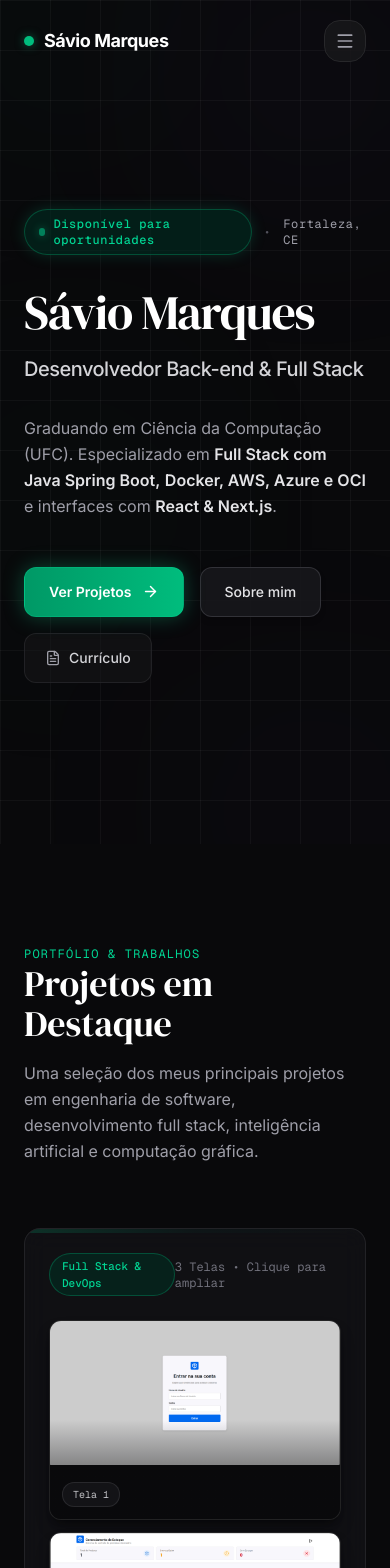
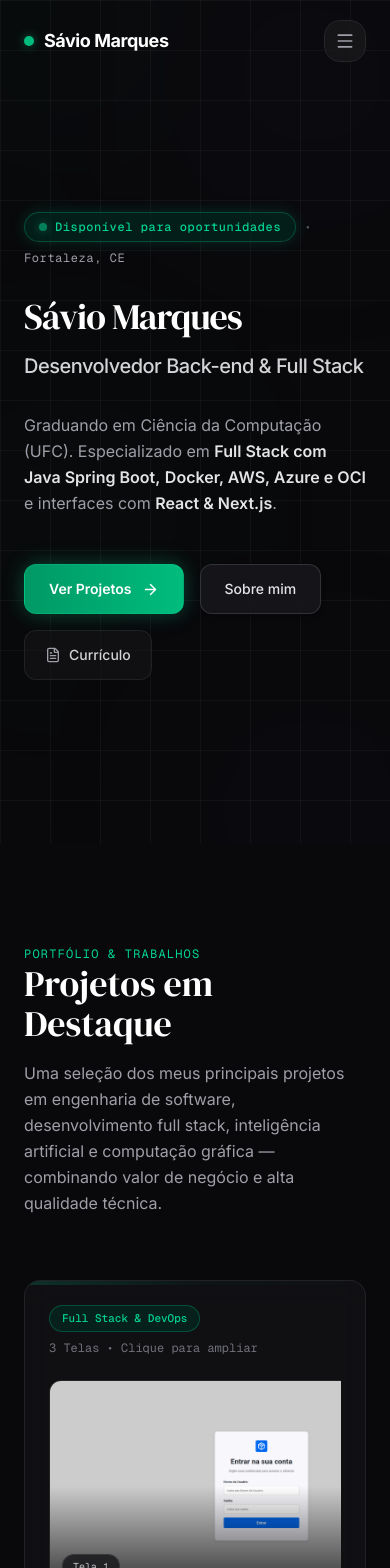
Before and after one commit to Savio-Marques/portfolio, a Next.js app: page / in a window 390 px wide. Shown: the top 1568 px of the page. Built offline with nearby package versions, Linux system fonts and the light colour scheme.

Commit message:
feat: responsive layout

```diff
--- a/src/app/_components/experience-section.tsx
+++ b/src/app/_components/experience-section.tsx
@@ -18,9 +18,9 @@ export const ExperienceSection = () => {
         </div>
 
         <div className="relative pl-6 border-l border-white/10 space-y-10">
-          <div className="relative group">
+          <div className="group">
             {/* Timeline Dot */}
-            <span className="absolute -left-[31px] top-1.5 w-3 h-3 rounded-full bg-zinc-800 border-2 border-violet-500 group-hover:bg-violet-500 transition-colors" />
+            <span className="absolute -left-[5.5px] top-1.5 w-3 h-3 rounded-full bg-zinc-800 border-2 border-violet-500 group-hover:bg-violet-500 transition-colors" />
 
             <div className="flex flex-col sm:flex-row sm:items-center justify-between gap-1 mb-2">
               <h4 className="text-lg font-bold text-white group-hover:text-violet-300 transition-colors">
--- a/src/app/_components/hero.tsx
+++ b/src/app/_components/hero.tsx
@@ -26,7 +26,7 @@ export const Hero = () => {
           className="flex flex-col items-start gap-8 max-w-3xl"
         >
           {/* Availability Badge & Location */}
-          <div className="flex items-center gap-3 text-xs font-mono-tech tracking-wider text-zinc-400">
+          <div className="flex flex-wrap items-center gap-2 sm:gap-3 text-xs font-mono-tech tracking-wider text-zinc-400">
             <span className="inline-flex items-center gap-2 px-3.5 py-1.5 rounded-full bg-emerald-950/60 border border-emerald-500/30 text-emerald-400 font-medium shadow-[0_0_15px_rgba(16,185,129,0.2)]">
               <span className="w-2 h-2 rounded-full bg-emerald-400 animate-pulse shadow-[0_0_8px_rgba(16,185,129,0.8)]" />
               Disponível para oportunidades
@@ -37,7 +37,7 @@ export const Hero = () => {
 
           {/* Main Title & Subtitle */}
           <div className="space-y-4">
-            <h1 className="font-display text-5xl md:text-7xl lg:text-8xl font-normal tracking-tight text-white leading-[1.08]">
+            <h1 className="font-display text-4xl sm:text-5xl md:text-7xl lg:text-8xl font-normal tracking-tight text-white leading-[1.08]">
               Sávio Marques
             </h1>
             <h2 className="text-xl md:text-2xl font-medium text-zinc-300 tracking-tight">
--- a/src/app/_components/projects-section.tsx
+++ b/src/app/_components/projects-section.tsx
@@ -2,7 +2,7 @@
 
 import { motion } from "framer-motion";
 import { ExternalLink, Github } from "lucide-react";
-import { useState } from "react";
+import { useState, useEffect } from "react";
 
 interface Project {
   id: string;
@@ -25,7 +25,7 @@ const projects: Project[] = [
     category: "Full Stack & DevOps",
     gradient: "from-emerald-500/20 via-emerald-900/10 to-transparent",
     description:
-      "Plataforma comercial criada para ajudar pequenos e médios comerciantes no controle de estoque, categorias e pagamentos pendentes de clientes. Possui autenticação segura por token JWT, dashboard com alertas de reposição em tempo real, pipeline automatizada de integração contínua (CI/CD via GitHub Actions), back-end em nuvem AWS EC2 e front-end responsivo hospedado na Vercel.",
+      "Plataforma comercial de alta performance criada para ajudar pequenos e médios comerciantes no controle de estoque, categorias e pagamentos pendentes de clientes. Possui autenticação segura por token JWT, dashboard com alertas de reposição em tempo real, pipeline automatizada de integração contínua (CI/CD via GitHub Actions), back-end em nuvem AWS EC2 e front-end responsivo hospedado na Vercel.",
     technologies: ["Java 21", "Spring Boot 3", "React 18", "TanStack Query", "PostgreSQL", "Docker", "AWS EC2", "GitHub Actions"],
     link: "https://buscapestoque.vercel.app",
     images: [
@@ -65,13 +65,13 @@ const projects: Project[] = [
   {
     id: "univox",
     title: "UniVox — Fórum & Rede Acadêmica",
-    subtitle: "Plataforma colaborativa universitária desenvolvida em equipe",
+    subtitle: "Plataforma colaborativa universitária desenvolvida em equipe com metodologia ágil (Scrum)",
     category: "Full Stack & Trabalho em Equipe",
     gradient: "from-purple-500/20 via-purple-900/10 to-transparent",
     description:
       "Plataforma web de comunicação criada para conectar estudantes e professores universitários, promovendo a troca de conhecimento e fóruns de discussão. Desenvolvida em equipe de 6 integrantes utilizando metodologia ágil Scrum com entregas semanais. Atuei na arquitetura da API em Python (Django 5.2) e na interface reativa em React com Material UI.",
     technologies: ["Python 3.13", "Django 5.2", "Django REST", "React.js", "PostgreSQL", "Docker", "Material UI", "Tailwind CSS"],
-    link: "https://github.com/Savio-Marques/univox-backend",
+    link: "https://github.com/Joelio-Pinheiro/UniVox-Backend",
     images: [
       "/projects/univox1.png",
       "/projects/univox2.png",
@@ -115,7 +115,7 @@ const projects: Project[] = [
     description:
       "Aplicação de engenharia e métodos numéricos para resolução de sistemas lineares de grande porte aplicados à simulação de abalos sísmicos e deslocamentos de estruturas. O motor de cálculo de alta velocidade em C++ foi compilado diretamente para WebAssembly (WASM), permitindo executar simulações matemáticas complexas direto no navegador.",
     technologies: ["C++", "WebAssembly (Emscripten)", "JavaScript", "HTML5/CSS3", "Métodos Numéricos", "Scrum"],
-    link: "https://metodos-numericos-1.vercel.app/",
+    link: "https://github.com/Tobnobre/Metodos-Numericos-Sistemas-Lineares-AbalosSismicos-matrizes-",
     images: [
       "/projects/metodos%20numericos%201.png",
       "/projects/metodos%20numericos%202.png",
@@ -133,6 +133,18 @@ const projects: Project[] = [
 export const ProjectsSection = () => {
   const [selectedImage, setSelectedImage] = useState<string | null>(null);
 
+  // Lock body scroll when modal is active
+  useEffect(() => {
+    if (selectedImage) {
+      document.body.style.overflow = "hidden";
+    } else {
+      document.body.style.overflow = "";
+    }
+    return () => {
+      document.body.style.overflow = "";
+    };
+  }, [selectedImage]);
+
   return (
     <section id="projetos" className="py-24 px-6 max-w-5xl mx-auto scroll-mt-20">
       {/* Header */}
@@ -148,7 +160,7 @@ export const ProjectsSection = () => {
         </span>
         <h2 className="font-display text-4xl md:text-6xl text-white">Projetos em Destaque</h2>
         <p className="text-zinc-400 text-base max-w-[60ch] leading-relaxed">
-          Uma seleção dos meus principais projetos em engenharia de software, desenvolvimento full stack, inteligência artificial e computação gráfica.
+          Uma seleção dos meus principais projetos em engenharia de software, desenvolvimento full stack, inteligência artificial e computação gráfica — combinando valor de negócio e alta qualidade técnica.
         </p>
       </motion.div>
 
@@ -170,7 +182,7 @@ export const ProjectsSection = () => {
               />
 
               {/* Gallery Strip Header & Badge */}
-              <div className="flex items-center justify-between">
+              <div className="flex flex-wrap items-center justify-between gap-2">
                 <span className="text-[11px] font-mono-tech text-emerald-400 bg-emerald-950/60 px-3 py-1 rounded-full border border-emerald-500/30 font-medium">
                   {project.category}
                 </span>
@@ -179,13 +191,13 @@ export const ProjectsSection = () => {
                 </span>
               </div>
 
-              {/* Interactive Horizontal Gallery Accordion */}
-              <div className="w-full flex flex-col md:flex-row gap-3 h-auto md:h-[340px]">
+              {/* Interactive Horizontal Gallery Accordion / Mobile Snap Carousel */}
+              <div className="w-full flex flex-row overflow-x-auto snap-x snap-mandatory h-[220px] sm:h-[260px] md:h-[340px] md:overflow-visible gap-3 pb-2 md:pb-0 scrollbar-none">
                 {project.images.map((imgUrl, imgIdx) => (
                   <div
                     key={imgIdx}
                     onClick={() => setSelectedImage(imgUrl)}
-                    className="relative overflow-hidden rounded-xl border border-white/10 bg-zinc-950 flex-1 md:hover:flex-[2.4] transition-all duration-500 ease-out group/img cursor-pointer shadow-lg shadow-black/40 min-h-[200px] md:min-h-0"
+                    className="relative overflow-hidden rounded-xl border border-white/10 bg-zinc-950 min-w-[85%] sm:min-w-[65%] md:min-w-0 md:flex-1 md:hover:flex-[2.4] snap-center shrink-0 md:shrink md:snap-align-none transition-all duration-500 ease-out group/img cursor-pointer shadow-lg shadow-black/40 h-full"
                   >
                     <img
                       src={imgUrl}
@@ -272,7 +284,7 @@ export const ProjectsSection = () => {
             />
             <button
               onClick={() => setSelectedImage(null)}
-              className="absolute top-4 right-4 px-3 py-1.5 rounded-lg bg-zinc-900/90 text-white text-xs font-mono-tech border border-white/20 hover:bg-zinc-800"
+              className="absolute top-4 right-4 px-4 py-2.5 rounded-xl bg-zinc-900/90 text-white text-sm font-mono-tech border border-white/20 hover:bg-zinc-800 transition-all active:scale-95 shadow-lg"
             >
               Fechar ✕
             </button>
--- a/src/app/_components/tech-stack-section.tsx
+++ b/src/app/_components/tech-stack-section.tsx
@@ -89,7 +89,7 @@ export const TechStackSection = () => {
               whileInView={{ opacity: 1, y: 0 }}
               viewport={{ once: true }}
               transition={{ duration: 0.5, delay: catIdx * 0.1 }}
-              className="p-5 rounded-2xl glass-card border border-white/5 space-y-4 hover:border-emerald-500/30 transition-all group"
+              className="p-4 sm:p-5 rounded-2xl glass-card border border-white/5 space-y-4 hover:border-emerald-500/30 transition-all group"
             >
               {/* Category Header */}
               <div className="flex items-center gap-3 border-b border-white/5 pb-3">
@@ -102,7 +102,7 @@ export const TechStackSection = () => {
               </div>
 
               {/* Badges Grid */}
-              <div className="grid grid-cols-2 sm:grid-cols-3 gap-2.5">
+              <div className="grid grid-cols-1 sm:grid-cols-2 md:grid-cols-3 gap-2.5">
                 {cat.items.map((tech) => (
                   <div
                     key={tech.name}
@@ -118,7 +118,7 @@ export const TechStackSection = () => {
                         (e.target as HTMLImageElement).style.display = "none";
                       }}
                     />
-                    <span className="text-xs font-mono-tech font-medium text-zinc-300 truncate">
+                    <span className="text-[11px] sm:text-xs font-mono-tech font-medium text-zinc-300 truncate">
                       {tech.name}
                     </span>
                   </div>
```
Also changed, not shown: src/app/_components/contact-section.tsx (+6 -6 lines), src/app/_components/footer.tsx (+4 -4 lines).
